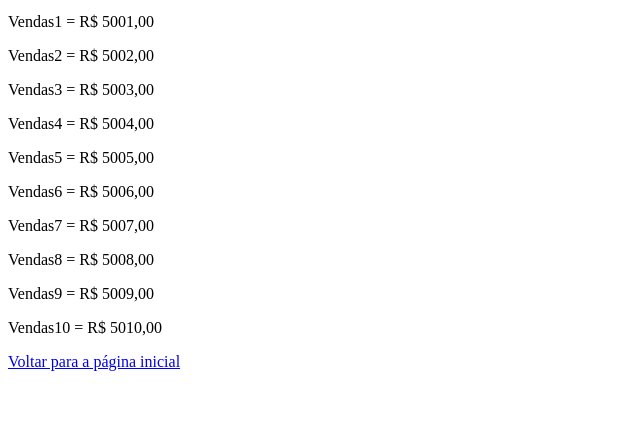
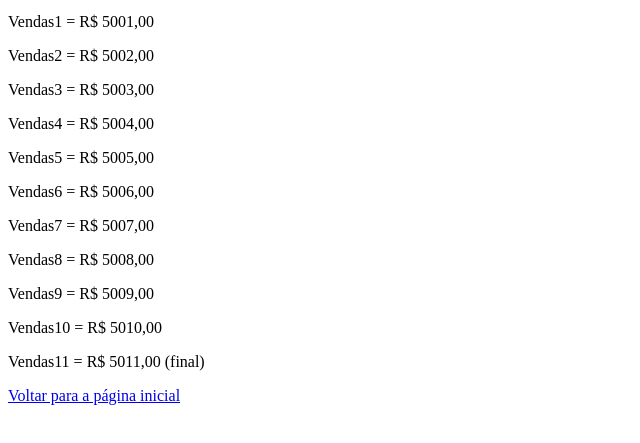
Before and after one commit to rubens144/siteversao3, a plain HTML site: page vendas.html in a window 1280 px wide. Shown: the part 101-544 px from the top of the page, without its empty margins (0-640 px from the left). Drawn offline with Linux system fonts and the light colour scheme.

Commit message:
site de vendas 10 (grand final)

```diff
--- a/vendas.html
+++ b/vendas.html
@@ -18,6 +18,7 @@
     <p>Vendas8  = R$ 5008,00 </p>
     <p>Vendas9  = R$ 5009,00 </p>
     <p>Vendas10 = R$ 5010,00 </p>
+    <p>Vendas11 = R$ 5011,00 (final) </p>
     <a href="index.html">Voltar para a página inicial</a>
 </body>
 </html>
```
